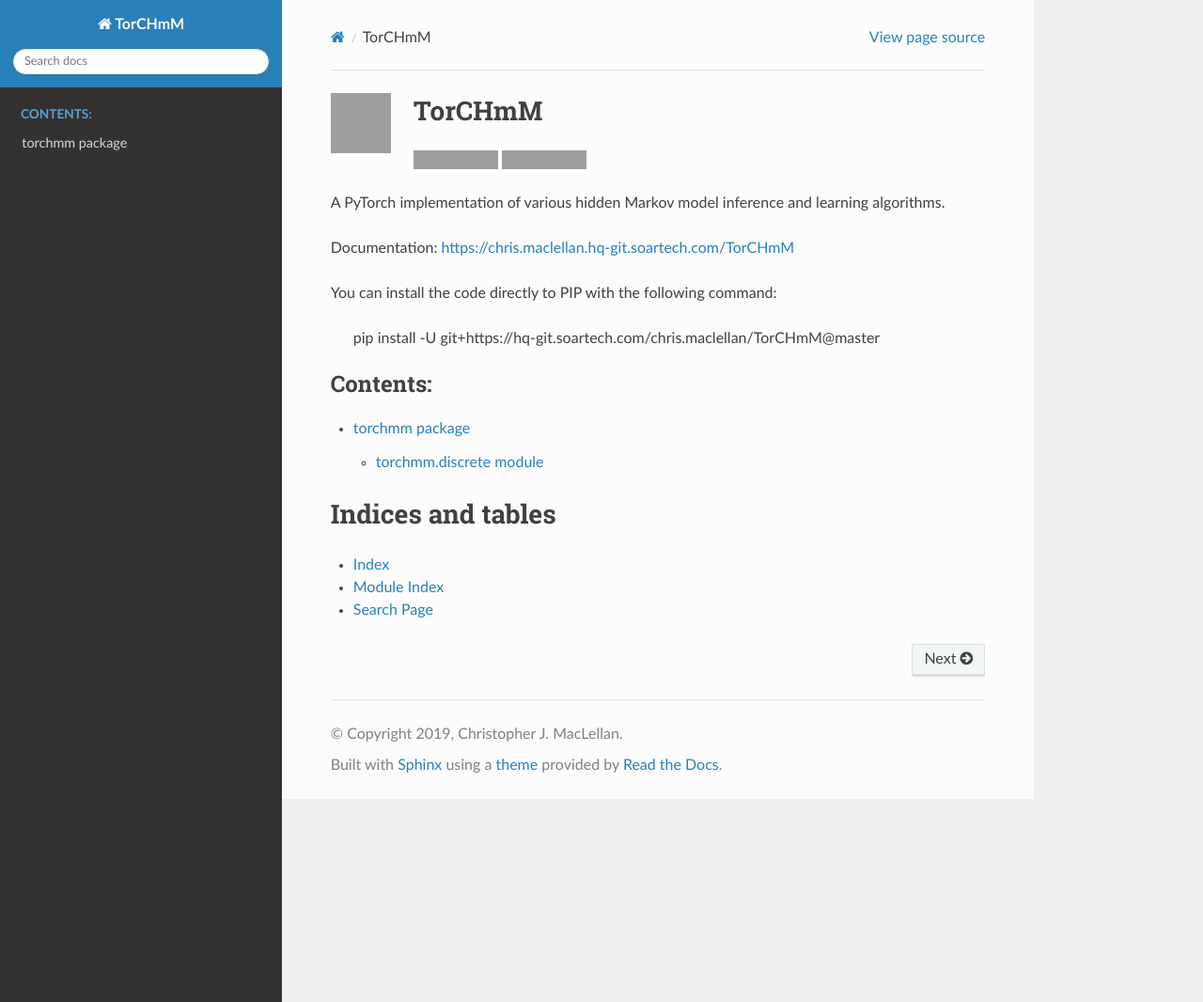
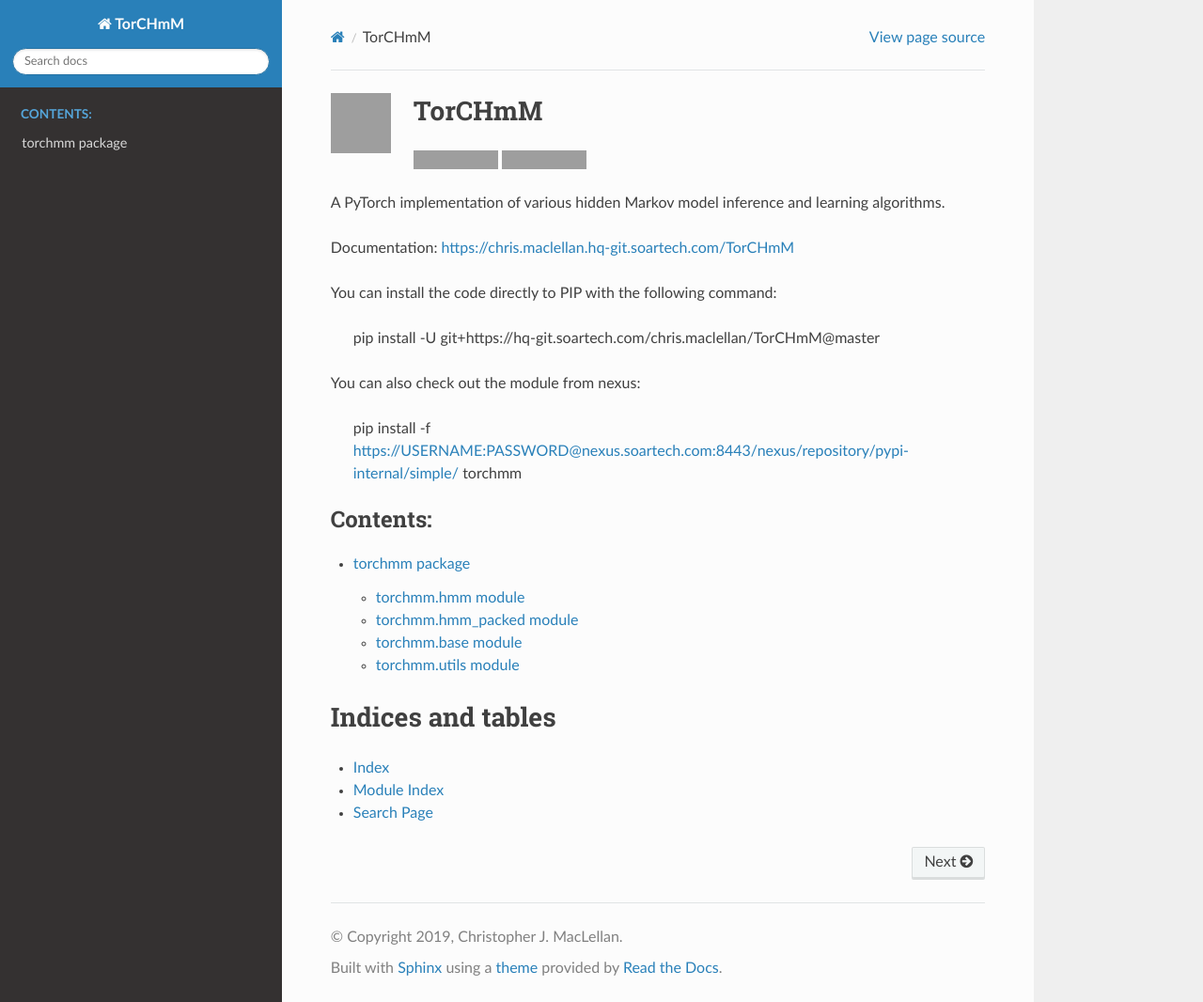
Before and after one commit to soartech/torchmm, a Sphinx documentation site: the page built from docs/index.rst, in a window 1280 px wide and 1066 px high. Shown: the whole window at 94% size. Built offline with Sphinx 7.4.7 and the Read the Docs theme 2.0.0, drawn with Linux system fonts in a browser that asks for light colours; grey boxes are pictures that could not be loaded.

Commit message:
updated sphinx doc to point to document strucutre. Added some basic checking of inputs to base.py

```diff
--- a/README.rst
+++ b/README.rst
@@ -22,3 +22,7 @@
 You can install the code directly to PIP with the following command:
 
     pip install -U git+https://hq-git.soartech.com/chris.maclellan/TorCHmM@master
+
+You can also check out the module from nexus:
+
+    pip install -f https://USERNAME:PASSWORD@nexus.soartech.com:8443/nexus/repository/pypi-internal/simple/ torchmm
--- a/docs/torchmm.rst
+++ b/docs/torchmm.rst
@@ -1,10 +1,34 @@
 torchmm package
 ===============
 
-torchmm.discrete module
------------------------
+torchmm.hmm module
+------------------
 
-.. automodule:: torchmm.discrete
+.. automodule:: torchmm.hmm
    :members:
    :undoc-members:
    :show-inheritance:
+
+torchmm.hmm_packed module
+--------------------------
+
+.. automodule:: torchmm.hmm_packed
+   :members:
+   :undoc-members:
+   :show-inheritance:
+
+torchmm.base module
+--------------------
+
+.. automodule:: torchmm.base
+   :members:
+   :undoc-members:
+   :show-inheritance:
+
+torchmm.utils module
+---------------------
+
+.. automodule:: torchmm.utils
+   :members:
+   :undoc-members:
+   :show-inheritance:
```
Also changed, not shown: .gitlab-ci.yml, 2 other files.
